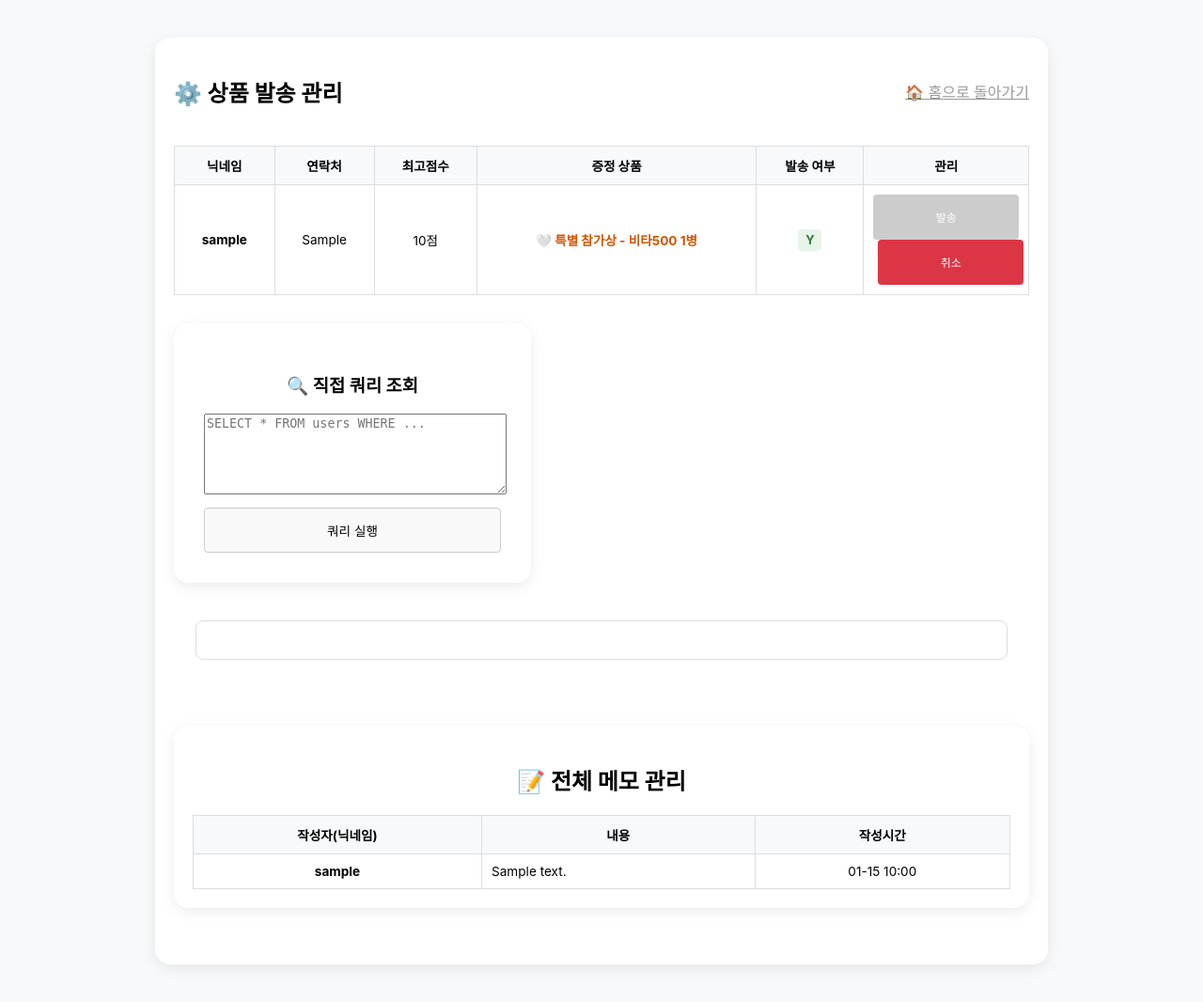
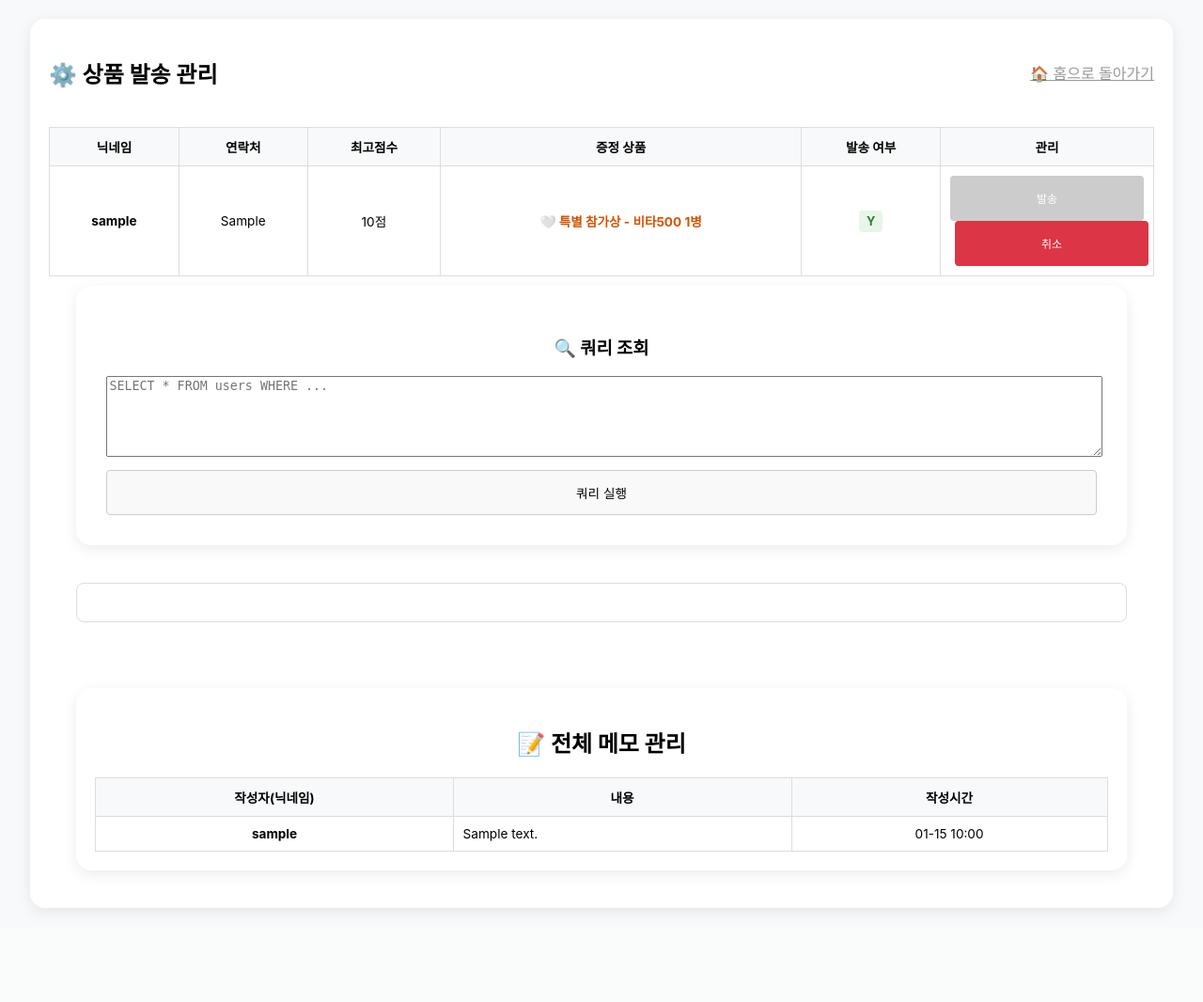
Before and after one commit to banana2990/2026bday, a Flask app: template templates/admin.html in a window 1280 px wide. Shown: the whole page at 94% size. After the commit the page ends 970 px from the top, so only its background shows below. Run offline with Flask 3, Linux system fonts and the light colour scheme; tables that the repository leaves empty hold one stand-in row (values such as "Sample post"); the template is opened without the code that fills it: values that come from a table or form of the project are taken from there, most other values are stand-ins (such as "Sample title", 1, 10 or a date in 2020).

Commit message:
20260621 페이지수정

```diff
--- a/static/css/admin.css
+++ b/static/css/admin.css
@@ -16,7 +16,7 @@
 .prize-cell { font-weight: bold; color: #d35400; }
 
 /* 결과 컨테이너를 전체 너비로 확장 */
-#query-result-wrapper {
+.card, #query-result-wrapper {
     max-width: 95%; /* 화면 좌우 여백만 살짝 두고 전체 사용 */
     margin: 20px auto;
 }
--- a/templates/admin.html
+++ b/templates/admin.html
@@ -52,8 +52,8 @@
   </table>
 
   <!-- 쿼리 입력 영역 -->
-  <div class="card" style="margin-top: 30px;">
-    <h3>🔍 직접 쿼리 조회</h3>
+  <div class="card" style="margin-top: 10px;">
+    <h3>🔍 쿼리 조회</h3>
     <textarea id="query-input" placeholder="SELECT * FROM users WHERE ..."></textarea>
     <button onclick="executeAdminQuery()" class="btn-query">쿼리 실행</button>
   </div>
@@ -63,7 +63,7 @@
     </div>
   </div>
 
-  <!-- 사용자 메모 관리 영역 -->
+  <!-- 사용자 메모 관리 영정 -->
   <div class="card admin-container" style="margin-top: 50px;">
     <h2>📝 전체 메모 관리</h2>
     <table class="admin-table">
```
